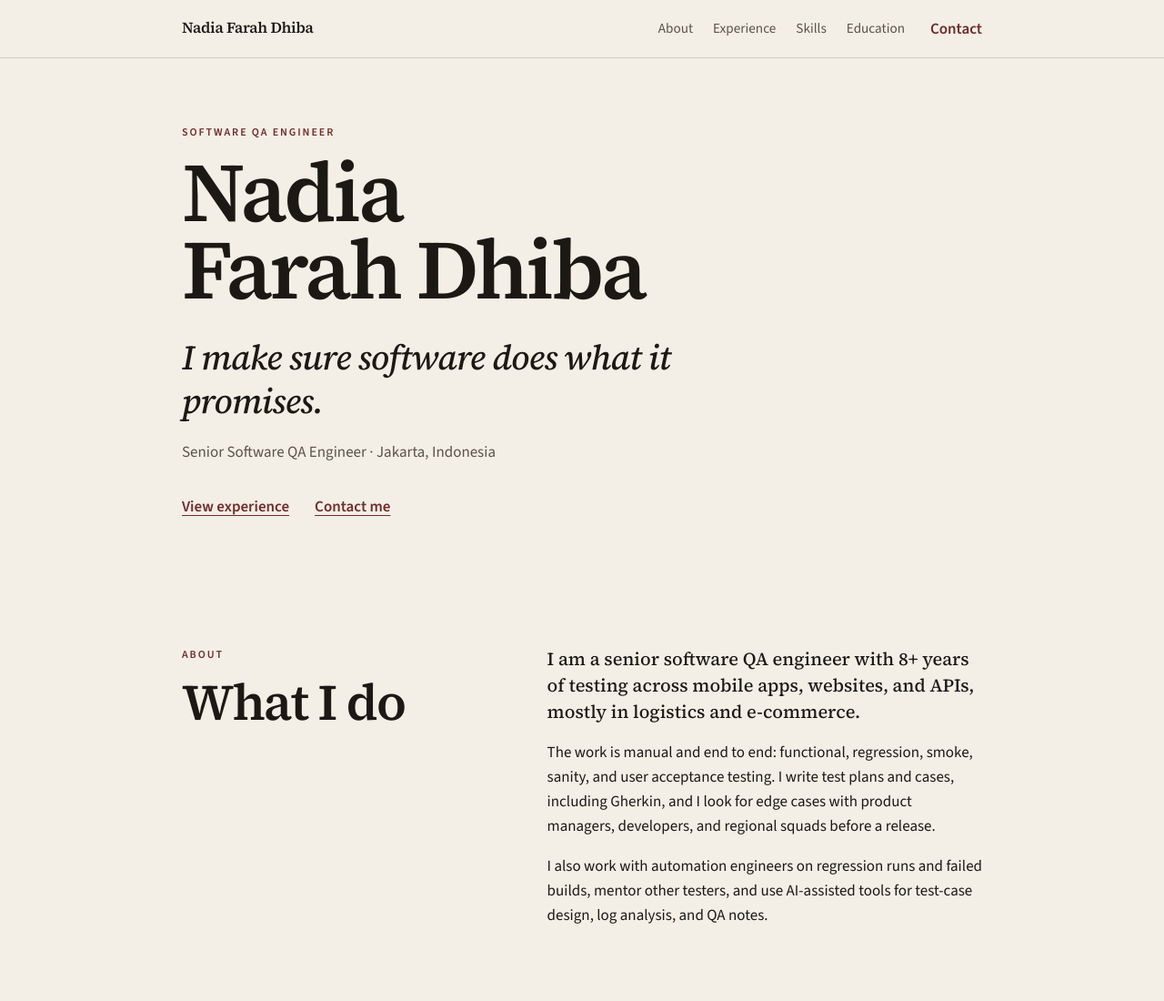
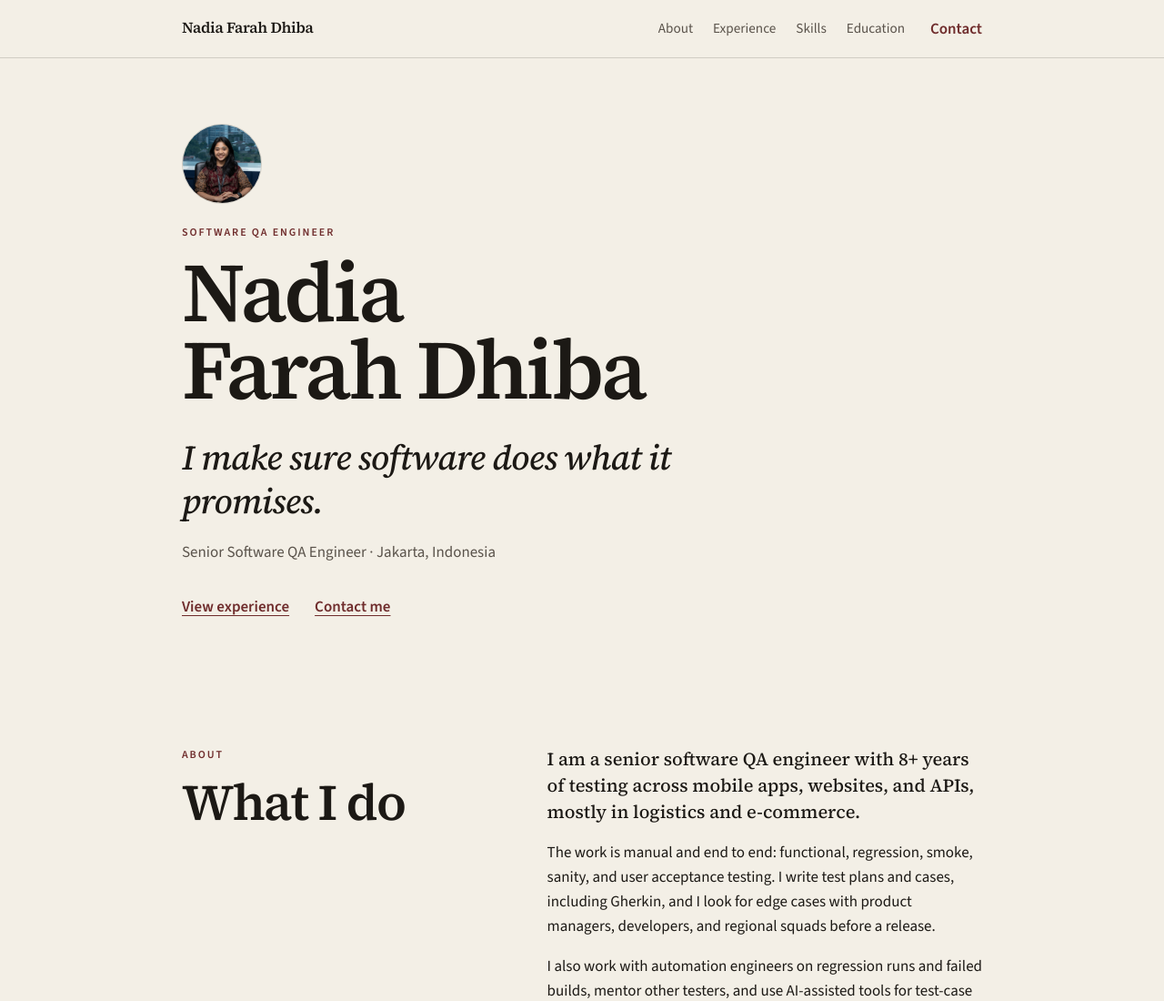
Before and after one commit to nadiafarahdhiba/work-resume, a plain HTML site: page index.html in a window 1280 px wide. Shown: the top 1100 px of the page at 91% size. Drawn offline with nearby package versions, Linux system fonts and the light colour scheme.

Commit message:
Add a small portrait above the name.
Co-authored-by: Cursor <cursoragent@cursor.com>

```diff
--- a/css/styles.css
+++ b/css/styles.css
@@ -109,6 +109,17 @@ a { color: inherit; }
 .nav-contact:hover { text-decoration: underline; text-underline-offset: 4px; }
 
 .hero { padding: 72px 0 28px; }
+
+.portrait {
+  display: block;
+  width: 88px;
+  height: 88px;
+  margin: 0 0 22px;
+  object-fit: cover;
+  object-position: center 28%;
+  border-radius: 50%;
+  border: 1px solid var(--line);
+}
 
 .kicker {
   margin: 0 0 14px;
--- a/index.html
+++ b/index.html
@@ -30,7 +30,7 @@
 <main id="top">
   <section class="hero">
     <div class="wrap">
-      <!-- Portrait: add an image here when you have one. Until then the name is the visual. -->
+      <img class="portrait" src="images/nadia.jpg" width="88" height="88" alt="Nadia Farah Dhiba">
       <p class="kicker" data-field="hero.kicker"></p>
       <h1 class="name">
         <span data-field="hero.givenName"></span>
```
Also changed, not shown: images/nadia.jpg (added).
